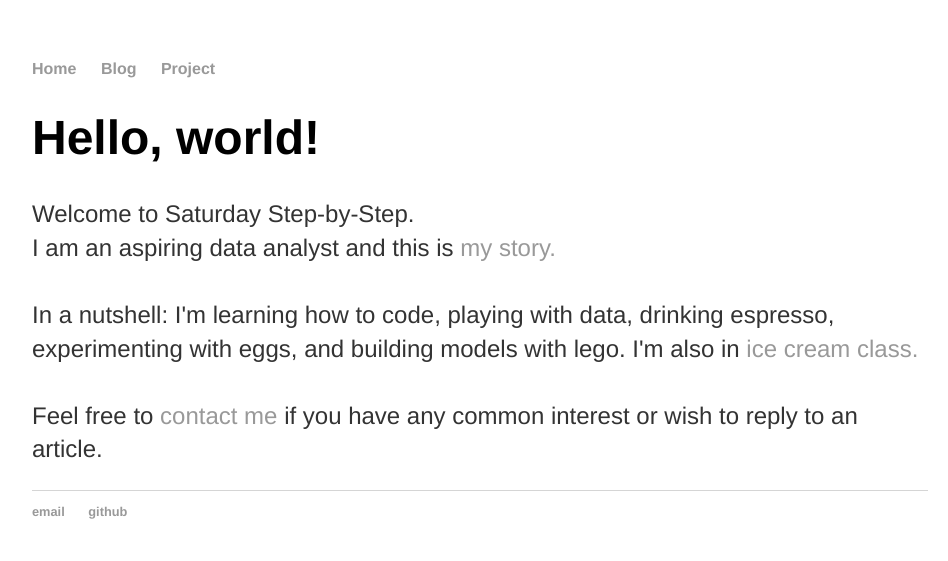
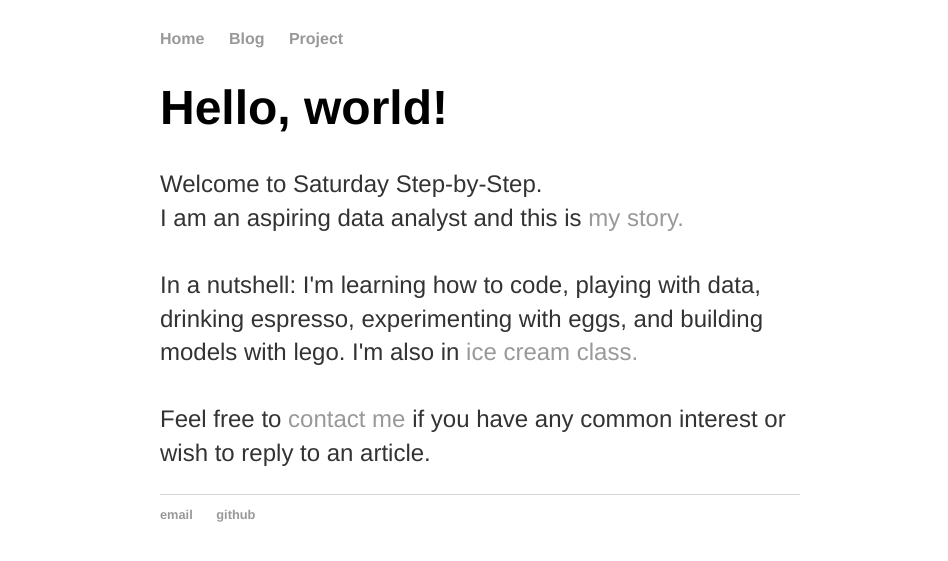
Before and after one commit to saturdaystepbystep/saturdaystepbystep.github.io, a Jekyll site: the page index.html, which Jekyll copies as it is, in a window 1280 px wide. Shown: the top 561 px of the page, without its empty margins (160-1108 px from the left). Built offline with Jekyll 4.4.1, drawn with Linux system fonts in a browser that asks for light colours.

Commit message:
Update main.css

```diff
--- a/css/main.css
+++ b/css/main.css
@@ -1,7 +1,8 @@
 body {
-    margin: 60px auto;
-    width: 70%;
+    margin: 30px auto;
+    width: 50%;
     font-family:'Helvetica Neue', 'Helvetica';
+    font-size: 16px;
 }
 nav ul, footer ul {
     font-family:'Helvetica Neue', 'Helvetica' ;
```
